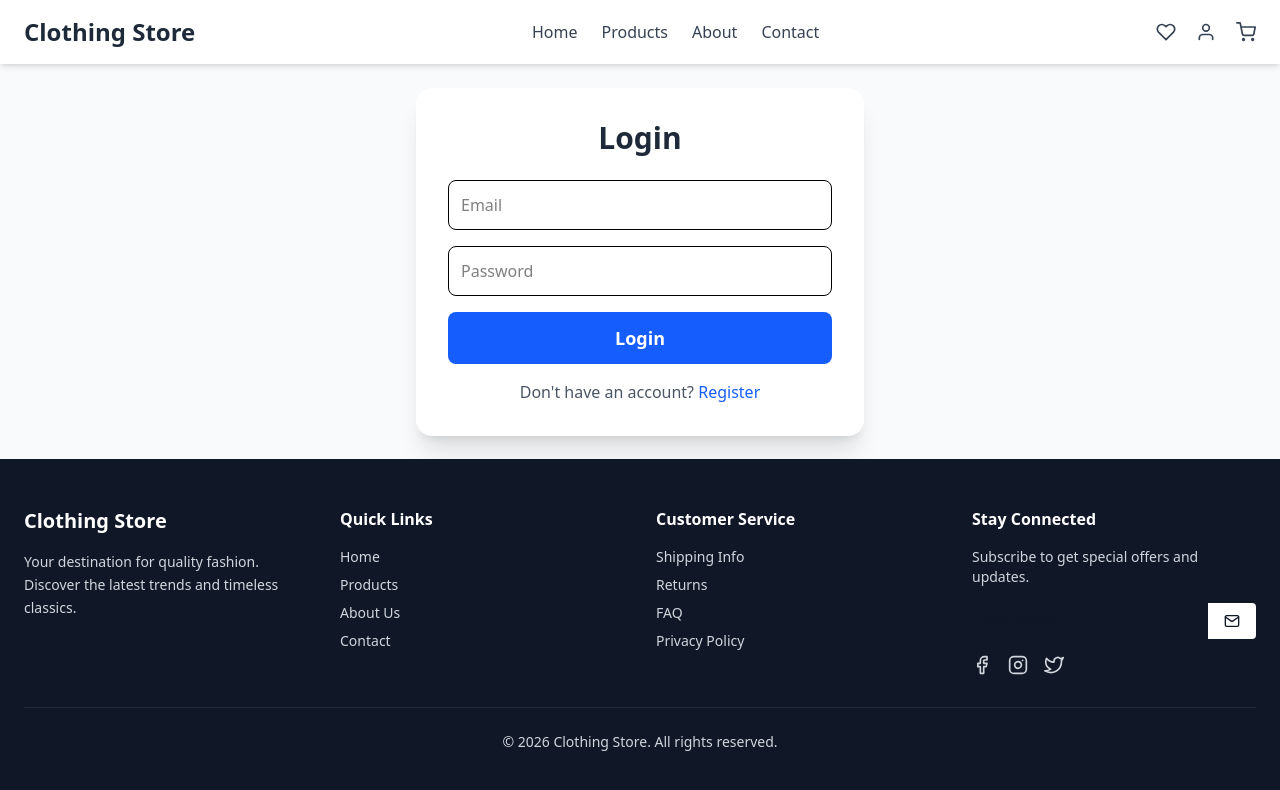
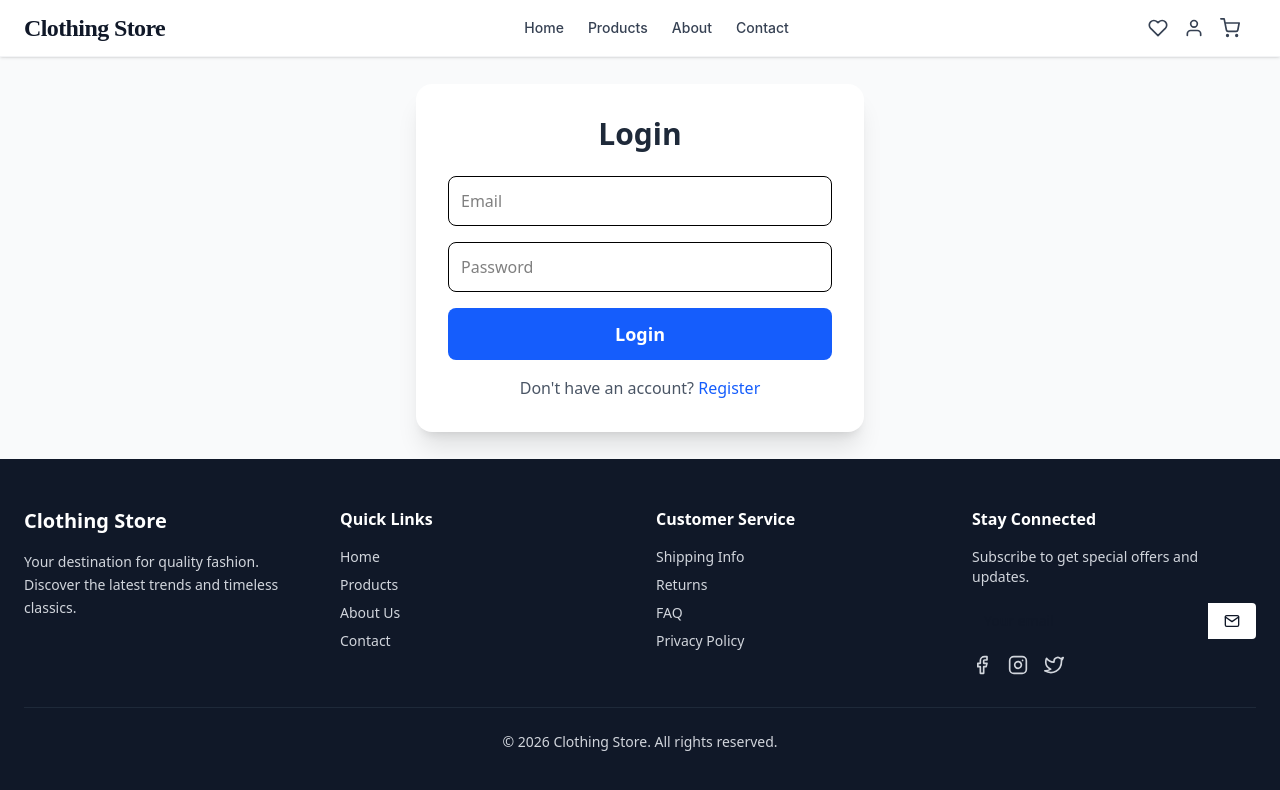
Before and after one commit to Kalana-maduranga001/Rad_project_fronted-, a React (Vite) app: page /login in a window 1280 px wide. Shown: the top 790 px of the page. Built offline with nearby package versions, Linux system fonts and the light colour scheme.

Commit message:
update heder code

```diff
--- a/src/components/Header.tsx
+++ b/src/components/Header.tsx
@@ -1,6 +1,6 @@
 import { Link, useNavigate } from "react-router-dom"
 import { useAuth } from "../context/authContext"
-import { FiUser, FiShoppingCart, FiHeart } from "react-icons/fi"
+import { FiUser, FiShoppingCart, FiHeart, FiMenu, FiX } from "react-icons/fi"
 import { useCart } from "../context/cartContext"
 import { useState } from "react"
 import Cart from "./Cart"
@@ -10,6 +10,7 @@ export default function Header() {
   const { user } = useAuth()
   const { cart } = useCart()
   const [cartOpen, setCartOpen] = useState(false)
+  const [mobileMenuOpen, setMobileMenuOpen] = useState(false)
 
   const handleUserClick = () => {
     if (!user) navigate("/login")
@@ -24,51 +25,182 @@ export default function Header() {
 
   return (
     <>
-      <header className="w-full shadow-md bg-white sticky top-0 z-50">
-        <div className="max-w-7xl mx-auto flex items-center justify-between py-4 px-6">
+      <header className="w-full bg-white/95 backdrop-blur-md sticky top-0 z-50 border-b border-gray-100 shadow-sm">
+        <div className="max-w-7xl mx-auto px-6">
+
+          {/* Main Header */}
+          <div className="flex items-center justify-between py-3">
 
             {/* Logo */}
-          <Link to="/" className="text-2xl font-bold text-gray-800">
+            <Link
+              to="/"
+              className="text-xl md:text-2xl font-bold text-gray-900 tracking-tight hover:text-gray-700 transition-colors"
+              style={{ fontFamily: "'Playfair Display', serif" }}
+            >
               Clothing Store
             </Link>
 
-          {/* Navigation */}
-          <nav className="hidden md:flex space-x-6 text-gray-700 font-medium">
-            <Link to="/" className="hover:text-black">Home</Link>
-            <Link to="/products" className="hover:text-black">Products</Link>
-            <Link to="/about" className="hover:text-black">About</Link>
-            <Link to="/contact" className="hover:text-black">Contact</Link>
+            {/* Desktop Navigation */}
+            <nav className="hidden md:flex items-center space-x-6">
+              <Link
+                to="/"
+                className="text-sm text-gray-700 font-medium hover:text-gray-900 transition-colors relative group"
+                style={{ fontFamily: "'Inter', sans-serif" }}
+              >
+                Home
+                <span className="absolute bottom-0 left-0 w-0 h-0.5 bg-gray-900 group-hover:w-full transition-all duration-300"></span>
+              </Link>
+              <Link
+                to="/products"
+                className="text-sm text-gray-700 font-medium hover:text-gray-900 transition-colors relative group"
+                style={{ fontFamily: "'Inter', sans-serif" }}
+              >
+                Products
+                <span className="absolute bottom-0 left-0 w-0 h-0.5 bg-gray-900 group-hover:w-full transition-all duration-300"></span>
+              </Link>
+              <Link
+                to="/about"
+                className="text-sm text-gray-700 font-medium hover:text-gray-900 transition-colors relative group"
+                style={{ fontFamily: "'Inter', sans-serif" }}
+              >
+                About
+                <span className="absolute bottom-0 left-0 w-0 h-0.5 bg-gray-900 group-hover:w-full transition-all duration-300"></span>
+              </Link>
+              <Link
+                to="/contact"
+                className="text-sm text-gray-700 font-medium hover:text-gray-900 transition-colors relative group"
+                style={{ fontFamily: "'Inter', sans-serif" }}
+              >
+                Contact
+                <span className="absolute bottom-0 left-0 w-0 h-0.5 bg-gray-900 group-hover:w-full transition-all duration-300"></span>
+              </Link>
             </nav>
 
             {/* Icons */}
-          <div className="flex items-center space-x-5 text-gray-700 text-xl">
+            <div className="flex items-center space-x-4">
 
               {/* Wishlist */}
-            <FiHeart className="cursor-pointer hover:text-black" />
+              <div className="hidden md:block relative group">
+                <FiHeart
+                  className="text-xl text-gray-700 cursor-pointer hover:text-gray-900 transition-all transform hover:scale-110"
+                />
+                <span className="absolute -bottom-8 left-1/2 transform -translate-x-1/2 bg-gray-900 text-white text-xs px-2 py-1 rounded opacity-0 group-hover:opacity-100 transition-opacity whitespace-nowrap">
+                  Wishlist
+                </span>
+              </div>
 
               {/* User */}
+              <div className="relative group">
                 <FiUser
-              className="cursor-pointer hover:text-black"
+                  className="text-xl text-gray-700 cursor-pointer hover:text-gray-900 transition-all transform hover:scale-110"
                   onClick={handleUserClick}
                 />
+                <span className="absolute -bottom-8 left-1/2 transform -translate-x-1/2 bg-gray-900 text-white text-xs px-2 py-1 rounded opacity-0 group-hover:opacity-100 transition-opacity whitespace-nowrap">
+                  {user ? 'Account' : 'Login'}
+                </span>
+              </div>
 
               {/* Cart */}
               <div
-              className="relative cursor-pointer hover:text-black"
+                className="relative cursor-pointer group"
                 onClick={() => setCartOpen(true)}
               >
-              <FiShoppingCart />
+                <FiShoppingCart className="text-xl text-gray-700 hover:text-gray-900 transition-all transform hover:scale-110" />
 
                 {/* CART BADGE */}
                 {totalItems > 0 && (
-                <span className="absolute -top-2 -right-2 bg-black text-white text-xs w-5 h-5 flex items-center justify-center rounded-full">
+                  <span className="absolute -top-2 -right-2 bg-gray-900 text-white text-xs w-5 h-5 flex items-center justify-center rounded-full font-bold animate-pulse-scale">
                     {totalItems}
                   </span>
                 )}
+
+                <span className="absolute -bottom-8 left-1/2 transform -translate-x-1/2 bg-gray-900 text-white text-xs px-2 py-1 rounded opacity-0 group-hover:opacity-100 transition-opacity whitespace-nowrap">
+                  Cart
+                </span>
               </div>
+
+              {/* Mobile Menu Toggle */}
+              <button
+                className="md:hidden text-xl text-gray-700 hover:text-gray-900 transition-colors"
+                onClick={() => setMobileMenuOpen(!mobileMenuOpen)}
+              >
+                {mobileMenuOpen ? <FiX /> : <FiMenu />}
+              </button>
 
             </div>
           </div>
+
+          {/* User Welcome Banner (if logged in) */}
+          {user && (
+            <div className="hidden md:block pb-2">
+              <p className="text-xs text-gray-600" style={{ fontFamily: "'Inter', sans-serif" }}>
+                Welcome back, <span className="font-semibold text-gray-900">{user.firstname}</span>!
+                {user.role === "ADMIN" && (
+                  <span className="ml-2 px-2 py-0.5 bg-gray-900 text-white text-xs rounded-full">
+                    Admin
+                  </span>
+                )}
+              </p>
+            </div>
+          )}
+
+        </div>
+
+        {/* Mobile Menu */}
+        <div
+          className={`md:hidden overflow-hidden transition-all duration-300 ease-in-out ${
+            mobileMenuOpen ? 'max-h-96 opacity-100' : 'max-h-0 opacity-0'
+          }`}
+        >
+          <nav className="px-6 py-4 space-y-3 bg-gray-50 border-t border-gray-100">
+            <Link
+              to="/"
+              className="block text-gray-700 font-medium hover:text-gray-900 py-2 transition-colors"
+              style={{ fontFamily: "'Inter', sans-serif" }}
+              onClick={() => setMobileMenuOpen(false)}
+            >
+              Home
+            </Link>
+            <Link
+              to="/products"
+              className="block text-gray-700 font-medium hover:text-gray-900 py-2 transition-colors"
+              style={{ fontFamily: "'Inter', sans-serif" }}
+              onClick={() => setMobileMenuOpen(false)}
+            >
+              Products
+            </Link>
+            <Link
+              to="/about"
+              className="block text-gray-700 font-medium hover:text-gray-900 py-2 transition-colors"
+              style={{ fontFamily: "'Inter', sans-serif" }}
+              onClick={() => setMobileMenuOpen(false)}
+            >
+              About
+            </Link>
+            <Link
+              to="/contact"
+              className="block text-gray-700 font-medium hover:text-gray-900 py-2 transition-colors"
+              style={{ fontFamily: "'Inter', sans-serif" }}
+              onClick={() => setMobileMenuOpen(false)}
+            >
+              Contact
+            </Link>
+            <div className="pt-3 border-t border-gray-200">
+              <button className="flex items-center gap-2 text-gray-700 font-medium hover:text-gray-900 py-2 transition-colors w-full">
+                <FiHeart className="text-xl" />
+                <span style={{ fontFamily: "'Inter', sans-serif" }}>Wishlist</span>
+              </button>
+            </div>
+            {user && (
+              <div className="pt-3 border-t border-gray-200">
+                <p className="text-sm text-gray-600" style={{ fontFamily: "'Inter', sans-serif" }}>
+                  Logged in as <span className="font-semibold text-gray-900">{user.firstname}</span>
+                </p>
+              </div>
+            )}
+          </nav>
+        </div>
+
       </header>
 
       {/* CART DRAWER */}
@@ -76,6 +208,21 @@ export default function Header() {
         open={cartOpen}
         onClose={() => setCartOpen(false)}
       />
+
+      <style>{`
+        @keyframes pulse-scale {
+          0%, 100% {
+            transform: scale(1);
+          }
+          50% {
+            transform: scale(1.1);
+          }
+        }
+
+        .animate-pulse-scale {
+          animation: pulse-scale 2s ease-in-out infinite;
+        }
+      `}</style>
     </>
   )
 }
```
Lines whose indentation alone changed are shown as unchanged.
